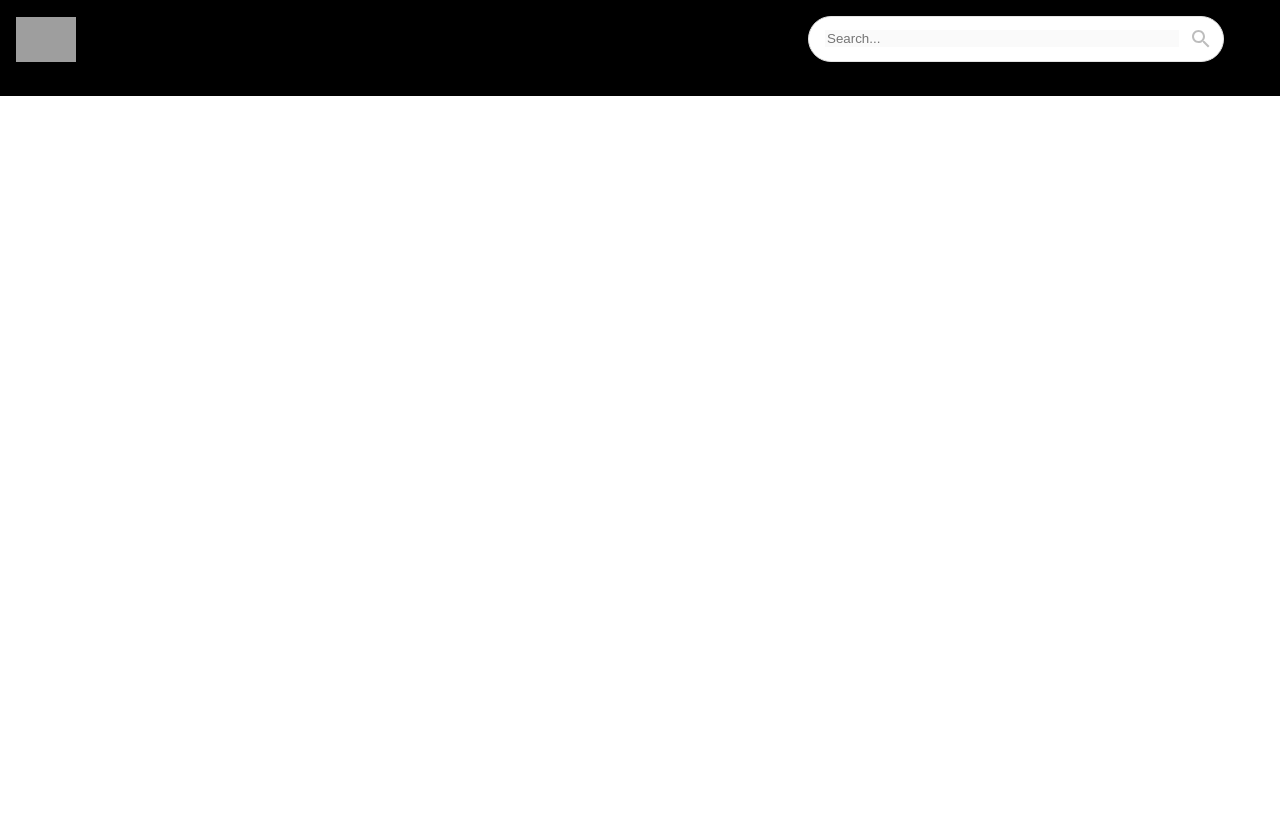
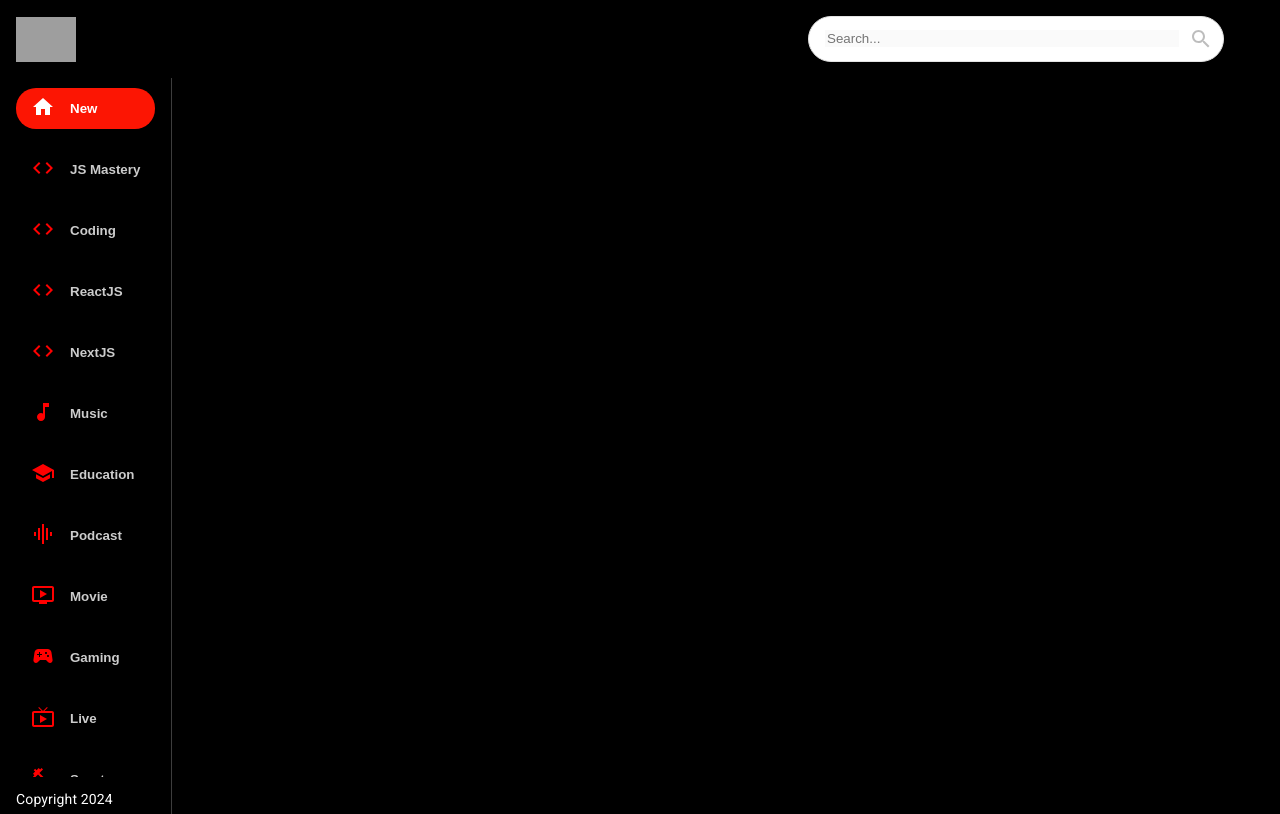
Before and after one commit to Kurosaii/react-video-sharing-site, a React (Create React App) app: page / in a window 1280 px wide. Built offline with nearby package versions, Linux system fonts and the light colour scheme; grey boxes are pictures that could not be loaded.

Commit message:
feat: Stub feed component and start implementation of sidebar

```diff
--- a/src/components/Feed.jsx
+++ b/src/components/Feed.jsx
@@ -1,9 +1,40 @@
-import React from 'react'
+import { useEffect, useState } from "react";
 
-const Feed = () => {
-    return (
-        <div>Feed</div>
-    )
-}
+import { Box, Stack, Typography } from "@mui/material";
 
-export default Feed
+import Sidebar from "./Sidebar";
+
+const Feed = () => (
+    <Stack sx={{
+        flexDirection: {
+            sx: "column",
+            md: "row",
+        },
+    }}>
+        <Box sx={{
+            borderRight: "1px solid #3d3d3d",
+            height: {
+                sx: "auto",
+                md: "92vh",
+            },
+            px: {
+                sx: 0,
+                md: 2,
+            },
+        }}>
+            <Sidebar />
+            <Typography
+                className="copyright"
+                variant="body2"
+                sx={{
+                    color: "#fff",
+                    mt: 1.5,
+                }}
+            >
+                Copyright 2024
+            </Typography>
+        </Box>
+    </Stack >
+);
+
+export default Feed;
--- /dev/null
+++ b/src/components/Sidebar.jsx
@@ -0,0 +1,39 @@
+import { categories } from "../utils/constants";
+
+import { Stack } from "@mui/material";
+
+const selectedCategory = "New";
+
+const Sidebar = () => (
+    <Stack
+        direction="row"
+        sx={{
+            flexDirection: { md: 'column' },
+            height: {
+                sx: "auto",
+                md: "95%",
+            },
+            overflowY: "auto",
+        }}
+    >
+        {categories.map((category) => (
+            <button
+                key={category.name}
+                className="category-btn"
+                style={{
+                    background: category.name === selectedCategory && "#FC1503",
+                    color: "white",
+                }}
+            >
+                <span style={{
+                    color: category.name === selectedCategory ? "white" : "red",
+                    marginRight: "15px"
+                }}>{category.icon}</span>
+
+                <span style={{ opacity: category.name === selectedCategory ? "1" : "0.8" }}>{category.name}</span>
+            </button>
+        ))}
+    </Stack>
+);
+
+export default Sidebar;
--- a/src/components/index.js
+++ b/src/components/index.js
@@ -3,4 +3,5 @@ export { default as Feed } from "./Feed";
 export { default as Navbar } from "./Navbar";
 export { default as SearchFeed } from "./SearchFeed";
 export { default as SearchBar } from "./SearchBar";
+export { default as Sidebar } from "./Sidebar";
 export { default as VideoDetail } from "./VideoDetail";
```
